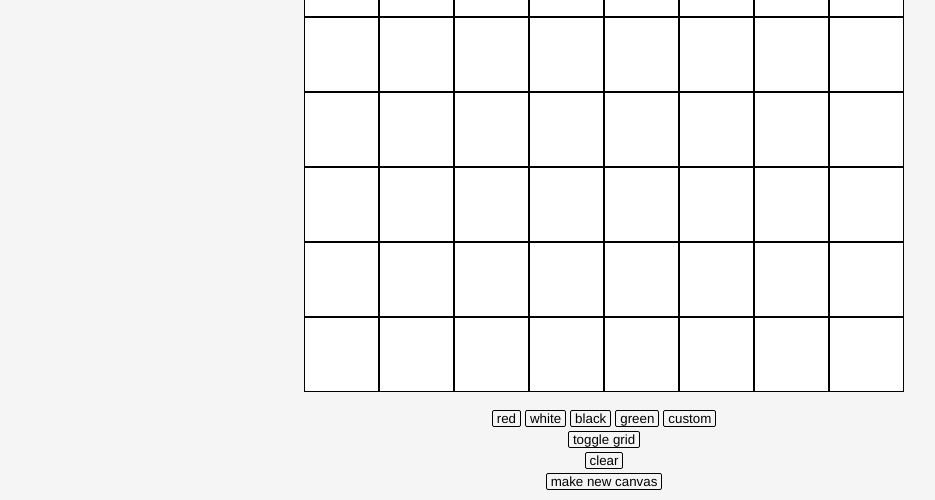
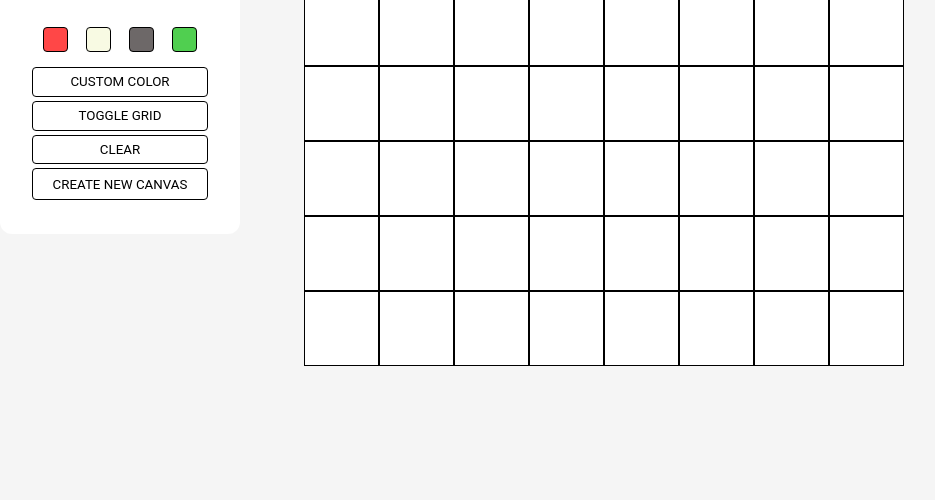
Before and after one commit to huzefazaheer/etch-a-sketch, a plain HTML site: page index.html in a window 1280 px wide. Shown: the part 355-855 px from the top of the page, without its empty margins (36-971 px from the left). After the commit the page ends 800 px from the top, so only its background shows below. Drawn offline with Linux system fonts and the light colour scheme.

Commit message:
Updated Control button css

```diff
--- a/index.html
+++ b/index.html
@@ -9,13 +9,20 @@
   </head>
   <body>
     <h1>Etch A Sketch</h1>
-    <div class="canvas"></div>
-    <div class="selection">
-      <button>red</button><button>white</button><button>black</button
-      ><button>green</button><button>custom</button>
+    <div class="content">
+      <div class="dummy"></div>
+      <div class="canvas"></div>
+      <div class="control">
+        <h3>Controls</h3>
+        <div class="selection">
+          <button id="red"></button><button id="white"></button
+          ><button id="black"></button><button id="green"></button>
+        </div>
+        <button class="customsel">custom color</button>
+        <button class="showgrid">toggle grid</button>
+        <button class="clear">clear</button>
+        <button class="newcanvas">create new canvas</button>
+      </div>
     </div>
-    <button class="showgrid">toggle grid</button>
-    <button class="clear">clear</button>
-    <button class="newcanvas">make new canvas</button>
   </body>
 </html>
--- a/script.js
+++ b/script.js
@@ -4,6 +4,7 @@ const selection = document.querySelector(".selection");
 const gridbtn = document.querySelector(".showgrid");
 const clearbtn = document.querySelector(".clear");
 const newcanvasbtn = document.querySelector(".newcanvas");
+const customcolorbtn = document.querySelector(".customsel");
 
 function createCanvas(size) {
   for (let i = 0; i < size ** 2; i++) {
@@ -58,7 +59,7 @@ newcanvasbtn.addEventListener("click", (e) => {
 });
 
 selection.addEventListener("click", (e) => {
-  switch (e.target.innerText) {
+  switch (e.target.id) {
     case "red":
       fillColor = "red";
       break;
@@ -70,9 +71,6 @@ selection.addEventListener("click", (e) => {
       break;
     case "green":
       fillColor = "green";
-      break;
-    case "custom":
-      fillColor = selectCustomColor();
       break;
     default:
       return;
@@ -99,3 +97,7 @@ clearbtn.addEventListener("click", (e) => {
     div.style.backgroundColor = "white";
   }
 });
+
+customcolorbtn.addEventListener("click", () => {
+  fillColor = selectCustomColor();
+});
--- a/style.css
+++ b/style.css
@@ -1,7 +1,4 @@
 body {
-  display: flex;
-  flex-direction: column;
-  align-items: center;
   margin-top: 2%;
   background-color: whitesmoke;
 }
@@ -10,6 +7,35 @@ h1 {
   font-family: "Roboto", sans-serif;
   font-size: 3em;
   font-weight: normal;
+  text-align: center;
+}
+
+h3 {
+  font-family: "Roboto", sans-serif;
+  font-size: 2em;
+  font-weight: normal;
+  text-align: center;
+}
+
+.content {
+  display: flex;
+  flex-direction: row-reverse;
+  justify-content: center;
+  align-items: center;
+  gap: 5vw;
+}
+
+.control {
+  min-height: 40vh;
+  flex-basis: 240px;
+  background-color: white;
+  padding: 0 2rem 2rem 2rem;
+  border-radius: 12px;
+  box-sizing: border-box;
+  display: flex;
+  flex-direction: row;
+  flex-wrap: wrap;
+  justify-content: center;
 }
 
 .canvas {
@@ -39,11 +65,61 @@ h1 {
 }
 
 button {
-  background-color: whitesmoke;
+  background-color: white;
   border: 1px solid black;
   margin: 2px;
   border-radius: 2px;
-  padding: 0 4px;
+  padding: 1px 4px;
   text-align: center;
   font-family: Helvetica, sans-serif;
+  border-radius: 4px;
+  font-family: "Roboto", sans-serif;
+  text-transform: uppercase;
 }
+
+button:hover {
+  background-color: whitesmoke;
+}
+
+.selection > button {
+  width: 25px;
+  height: 25px;
+  margin: 0 9px;
+}
+
+#red {
+  background-color: rgb(255, 71, 71);
+}
+
+#black {
+  background-color: rgb(109, 104, 104);
+}
+
+#white {
+  background-color: rgb(248, 250, 227);
+}
+
+#green {
+  background-color: rgb(80, 207, 80);
+}
+
+.newcanvas {
+  padding: 2px 1px;
+  flex: 0 0 100%;
+}
+
+.showgrid {
+  flex: 0 0 100%;
+}
+
+.customsel {
+  flex: 0 0 100%;
+}
+
+.clear {
+  flex: 0 0 100%;
+}
+
+.dummy {
+  flex-basis: 240px;
+}
```
